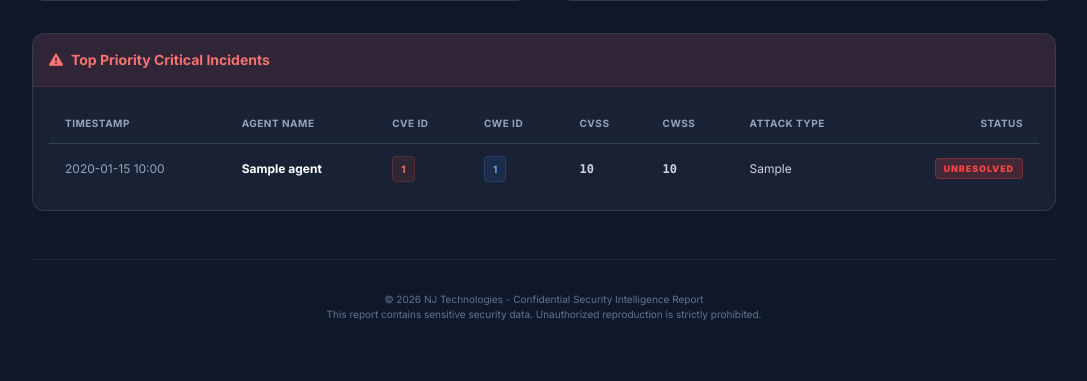
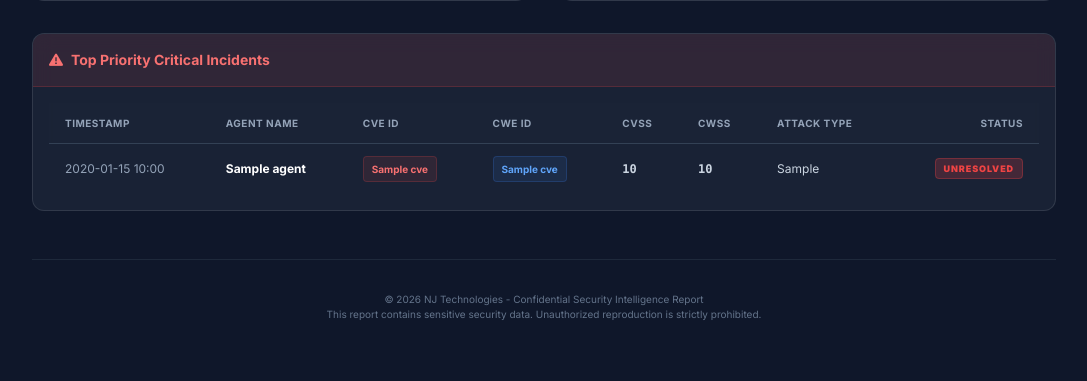
Before and after one commit to DigitechHarsh/BlueGuard, a Flask app: page /reports in a window 1280 px wide. Shown: the part 727-1108 px from the top of the page, without its empty margins (96-1183 px from the left). Run offline with Flask 3, Linux system fonts and the light colour scheme; a database or web service that is not in the repository returns one stand-in record (values such as "Sample title"); data that the repository does not hold is empty; some libraries are stand-ins or nearby versions.

Commit message:
UI: Rendered individual clickable badges for multiple CVE and CWE IDs in Reports

```diff
--- a/templates/reports.html
+++ b/templates/reports.html
@@ -171,15 +171,40 @@
                         <tr class="hover:bg-slate-800/30 transition">
                             <td class="py-3 px-4 text-slate-400 whitespace-nowrap">{{ alert.get('timestamp', 'N/A')[:16].replace('T', ' ') }}</td>
                             <td class="py-3 px-4 text-white font-bold whitespace-nowrap">{{ alert.get('agent', {}).get('name', 'Unknown') }}</td>
-                            <td class="py-3 px-4 whitespace-nowrap">
-                                <span class="px-2 py-1 inline-flex text-[10px] font-bold rounded bg-red-500/10 text-red-400 border border-red-500/20">
-                                    {{ alert.get('cve_id') or 'N/A' }}
-                                </span>
+                            <td class="py-3 px-4">
+                                {% if alert.get('cve_id') and alert.get('cve_id') != 'N/A' %}
+                                <div class="flex flex-wrap gap-1">
+                                    {% for cve in alert.get('cve_id').split(',') %}
+                                    {% set cve_clean = cve.strip() %}
+                                    {% if cve_clean and cve_clean != 'N/A' %}
+                                    <a href="https://nvd.nist.gov/vuln/detail/{{ cve_clean }}" target="_blank"
+                                        class="px-2 py-1 inline-flex text-[10px] font-bold rounded bg-red-500/10 text-red-400 border border-red-500/20 hover:bg-red-500/30 transition">
+                                        {{ cve_clean }}
+                                    </a>
+                                    {% endif %}
+                                    {% endfor %}
+                                </div>
+                                {% else %}
+                                <span class="text-[10px] text-slate-600 italic">N/A</span>
+                                {% endif %}
                             </td>
-                            <td class="py-3 px-4 whitespace-nowrap">
-                                <span class="px-2 py-1 inline-flex text-[10px] font-bold rounded bg-blue-500/10 text-blue-400 border border-blue-500/20">
-                                    {{ alert.get('cwe_id') or 'N/A' }}
-                                </span>
+                            <td class="py-3 px-4">
+                                {% if alert.get('cwe_id') and alert.get('cwe_id') != 'N/A' %}
+                                <div class="flex flex-wrap gap-1">
+                                    {% for cwe in alert.get('cwe_id').split(',') %}
+                                    {% set cwe_clean = cwe.strip() %}
+                                    {% if cwe_clean and cwe_clean != 'N/A' %}
+                                    {% set cwe_num = cwe_clean.split('-')[-1] if '-' in cwe_clean else cwe_clean %}
+                                    <a href="https://cwe.mitre.org/data/definitions/{{ cwe_num }}.html" target="_blank"
+                                        class="px-2 py-1 inline-flex text-[10px] font-bold rounded bg-blue-500/10 text-blue-400 border border-blue-500/20 hover:bg-blue-500/30 transition">
+                                        {{ cwe_clean }}
+                                    </a>
+                                    {% endif %}
+                                    {% endfor %}
+                                </div>
+                                {% else %}
+                                <span class="text-[10px] text-slate-600 italic">N/A</span>
+                                {% endif %}
                             </td>
                             <td class="py-3 px-4 whitespace-nowrap font-mono text-slate-300 font-bold">
                                 {{ alert.get('cvss_score') or '0.0' }}
```
